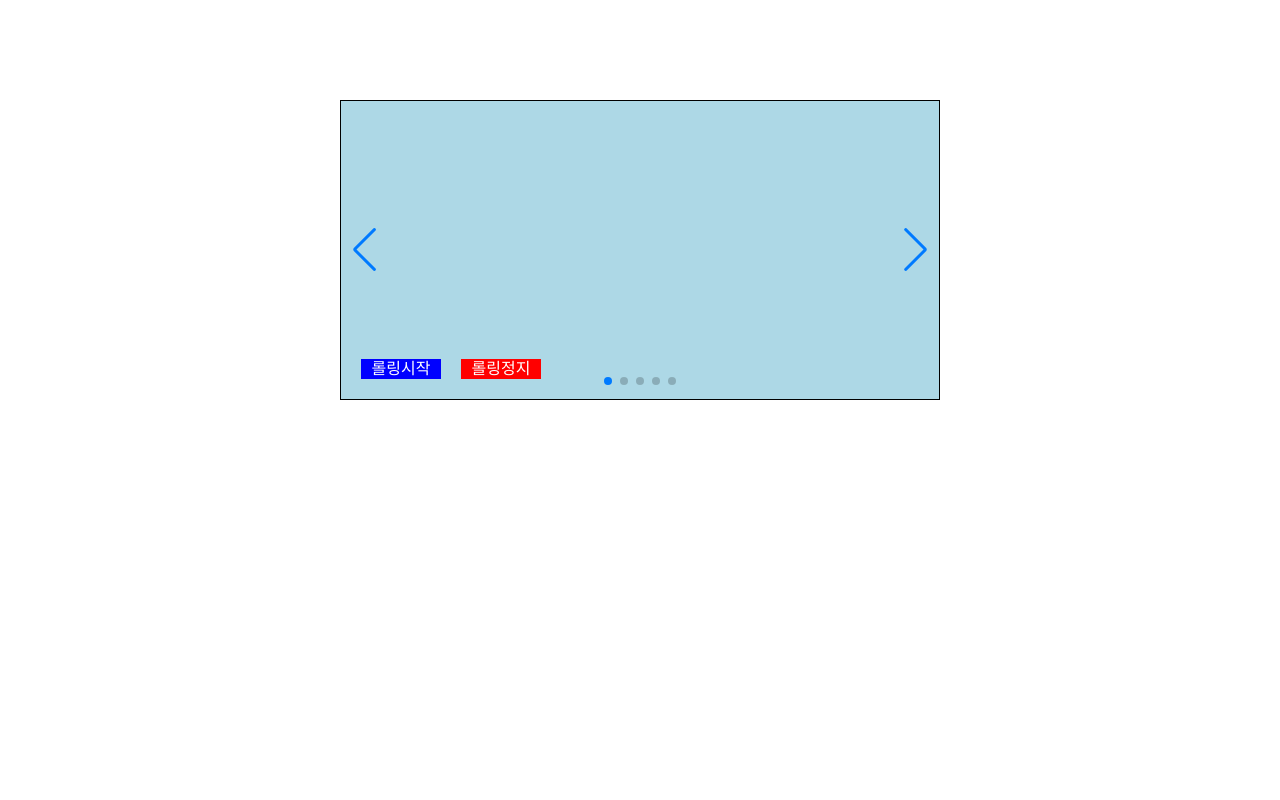
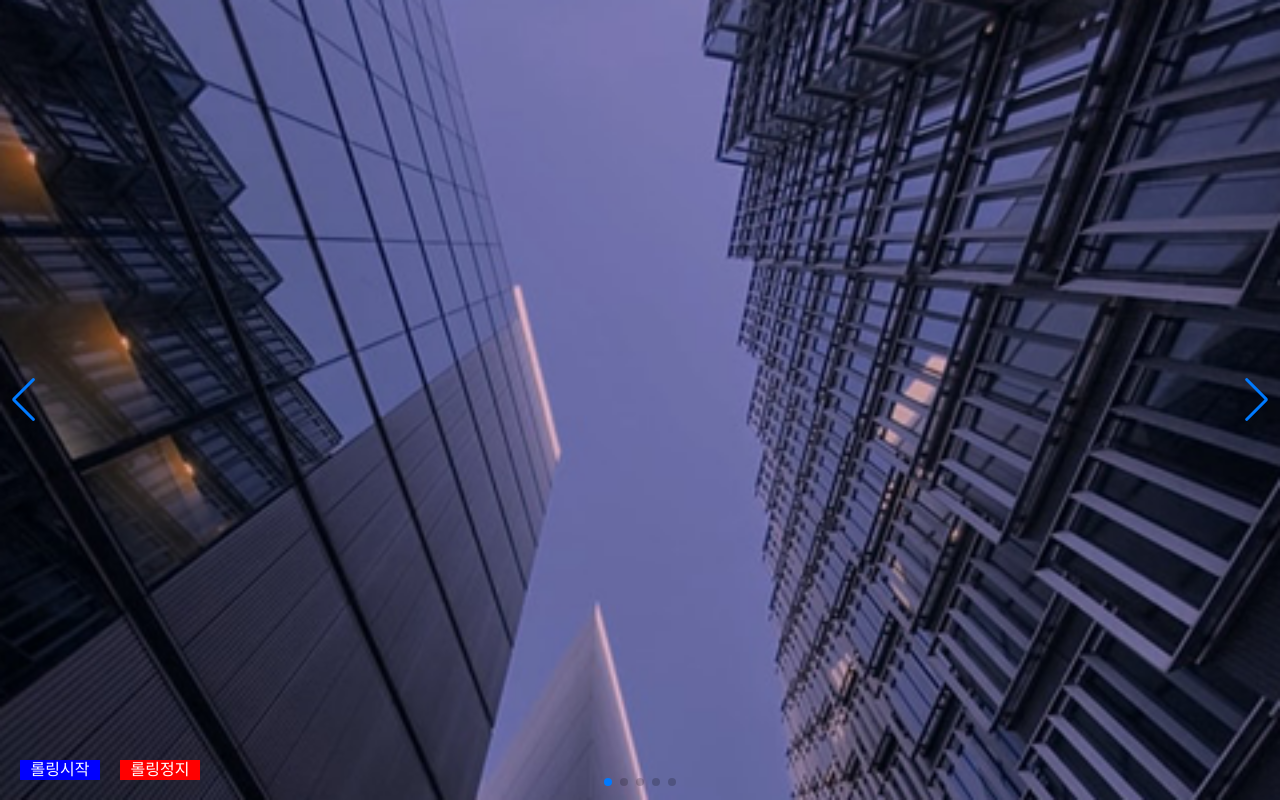
Before and after one commit to mijeong96/swiper, a plain HTML site: page index.html in a window 1280 px wide. Drawn offline with nearby package versions, Linux system fonts and the light colour scheme.

Commit message:
swiper.fade완성

```diff
--- a/css/style.css
+++ b/css/style.css
@@ -10,10 +10,8 @@ a {
   text-decoration: none; }
 
 .wrap {
-  width: 600px;
-  height: 300px;
-  border: 1px solid #000;
-  margin: 100px auto;
+  width: 100%;
+  height: 100vh;
   position: relative;
   overflow: hidden; }
   .wrap .swiper-wrapper {
@@ -23,15 +21,15 @@ a {
       width: 100%;
       height: 100%; }
     .wrap .swiper-wrapper .box1 {
-      background: lightblue; }
+      background: url(../img/pic1.png) no-repeat center/cover; }
     .wrap .swiper-wrapper .box2 {
-      background: orange; }
+      background: url(../img/pic2.png) no-repeat center/cover; }
     .wrap .swiper-wrapper .box3 {
-      background: pink; }
+      background: url(../img/pic3.png) no-repeat center/cover; }
     .wrap .swiper-wrapper .box4 {
-      background: lightgreen; }
+      background: url(../img/pic4.png) no-repeat center/cover; }
     .wrap .swiper-wrapper .box5 {
-      background: violet; }
+      background: url(../img/pic5.png) no-repeat center/cover; }
   .wrap .auto {
     position: absolute;
     bottom: 20px;
```
Also changed, not shown: 1 other file.
